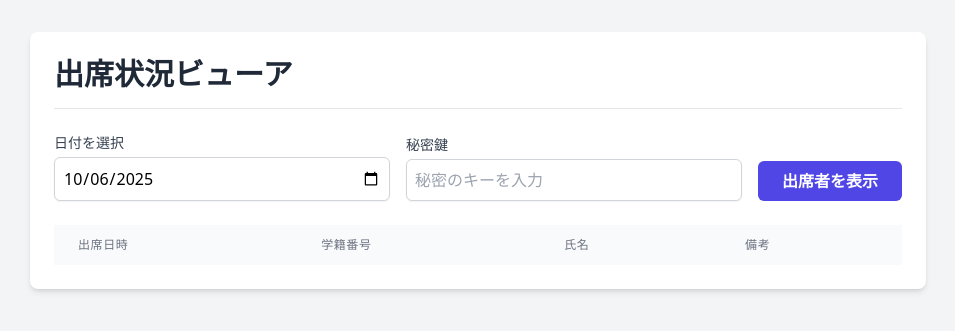
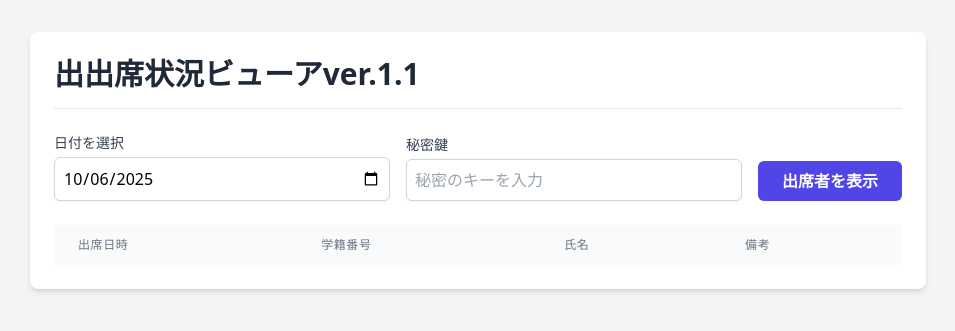
Before and after one commit to miiichiii/line-anatomy-bot, a Flask app: page /viewer in a window 1280 px wide. Shown: the top 331 px of the page, without its empty margins (162-1117 px from the left). Run offline with Flask 3, Linux system fonts and the light colour scheme; lists and menus that the app fills with data are empty; some libraries are stand-ins or nearby versions.

Commit message:
Update viewer.html

```diff
--- a/templates/viewer.html
+++ b/templates/viewer.html
@@ -3,12 +3,12 @@
 <head>
     <meta charset="UTF-8">
     <meta name="viewport" content="width=device-width, initial-scale=1.0">
-    <title>出席状況ビューア</title>
+    <title>出席状況ビューアver.1.1</title>
     <script src="https://cdn.tailwindcss.com"></script>
 </head>
 <body class="bg-gray-100 min-h-screen flex flex-col items-center p-4 sm:p-8 font-sans">
     <div class="w-full max-w-4xl bg-white rounded-lg shadow-md p-6">
-        <h1 class="text-2xl sm:text-3xl font-bold text-gray-800 mb-6 border-b pb-4">出席状況ビューア</h1>
+        <h1 class="text-2xl sm:text-3xl font-bold text-gray-800 mb-6 border-b pb-4">出出席状況ビューアver.1.1</h1>
 
         <!-- Controls -->
         <div class="flex flex-col sm:flex-row sm:items-end gap-4 mb-6">
```
